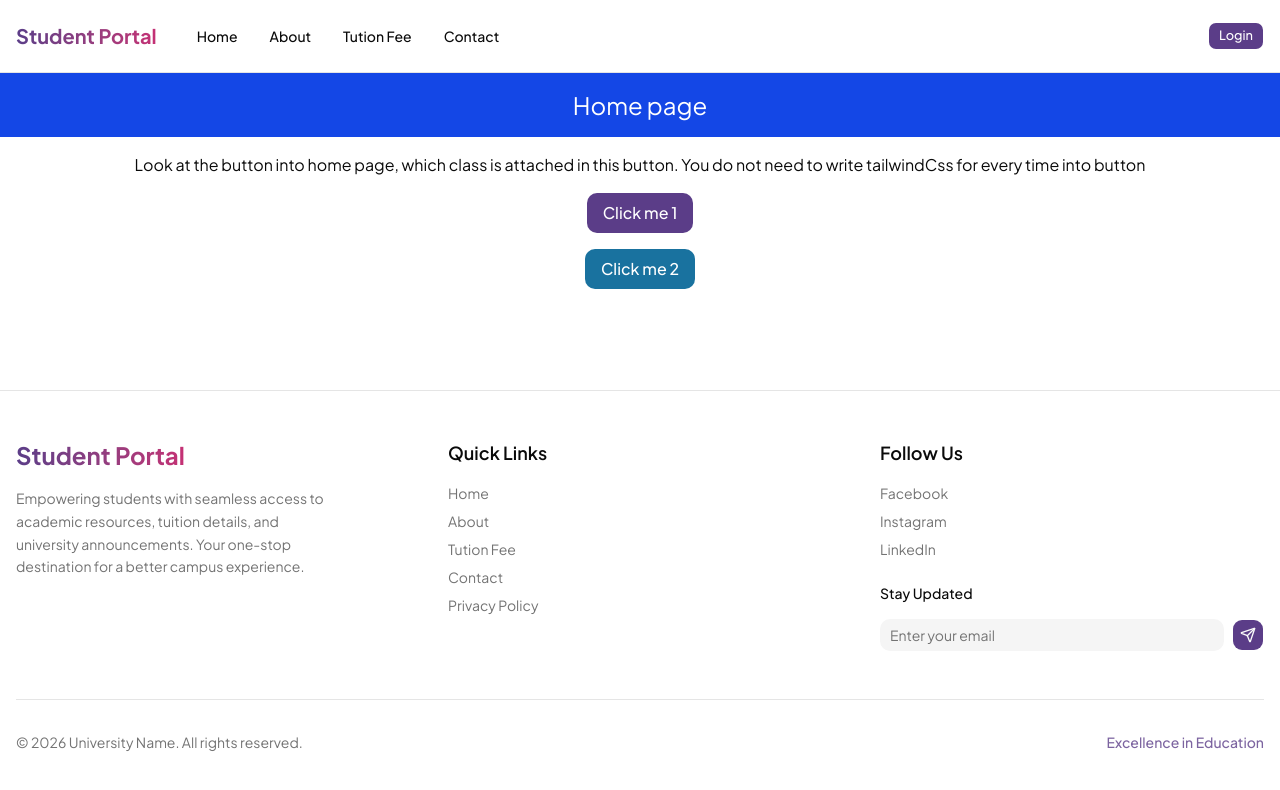
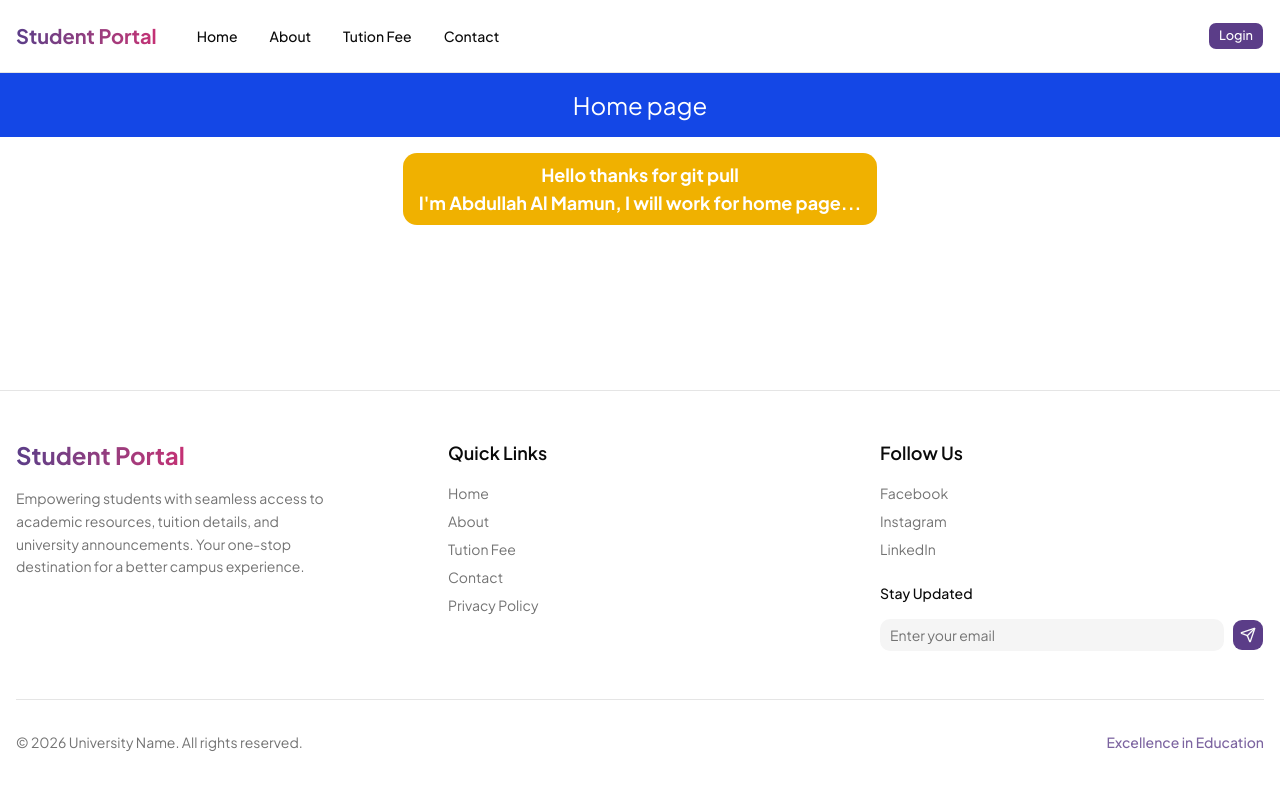
Before and after one commit to mamun-jsx/student-portal, a Next.js app: page / in a window 1280 px wide. Shown: the top 790 px of the page. Built offline with nearby package versions, Linux system fonts and the light colour scheme.

Commit message:
choose home page to design

```diff
--- a/src/app/(CommonLayout)/login/page.tsx
+++ b/src/app/(CommonLayout)/login/page.tsx
@@ -15,9 +15,6 @@ export default function LoginPage() {
         <LoginForm />
       </div>
 
-      <footer className="absolute bottom-8 text-gray-500 text-sm">
-        &copy; {new Date().getFullYear()} Student Portal. All rights reserved.
-      </footer>
     </section>
   );
 }
--- a/src/app/(CommonLayout)/page.tsx
+++ b/src/app/(CommonLayout)/page.tsx
@@ -6,13 +6,12 @@ export default function Home() {
       </h2>
       {/*  */}
       <div className="flex flex-col items-center justify-center gap-4 mt-4">
-        <p>
-          Look at the button into home page, which class is attached in this
-          button. You do not need to write tailwindCss for every time into
-          button
-        </p>
-        <button className="btn btn-primary">Click me 1</button>
-        <button className="btn btn-secondary">Click me 2</button>
+        <div>
+          <h2 className="text-center bg-yellow-500 text-white px-4 py-2 rounded-xl font-bold text-lg">
+            Hello thanks for git pull <br />
+            I'm Abdullah Al Mamun, I will work for home page...
+          </h2>
+        </div>
       </div>
     </section>
   );
```
